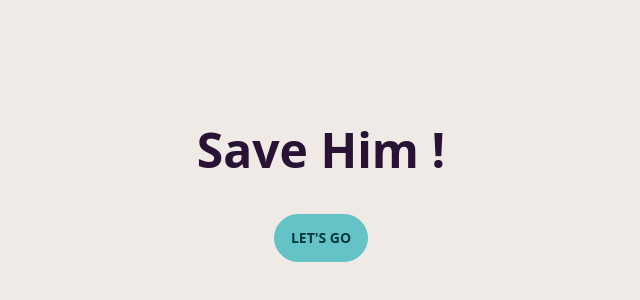
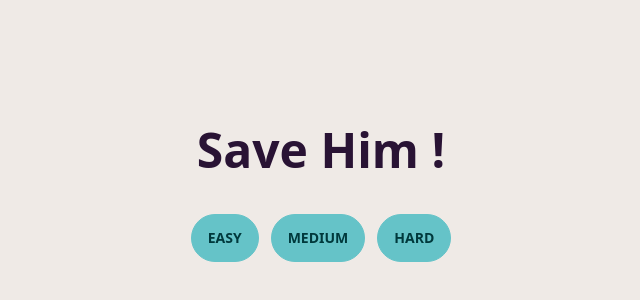
Before and after one commit to blurp748/saveHim, a Vue app: page / in a window 1280 px wide. Shown: the part 226-526 px from the top of the page, without its empty margins (319-959 px from the left). Built offline with nearby package versions, Linux system fonts and the light colour scheme.

Commit message:
[ + ] Improvements - Adding difficulties

```diff
--- a/src/router/index.ts
+++ b/src/router/index.ts
@@ -11,7 +11,7 @@ const router = createRouter({
       component: HomeView,
     },
     {
-      path: "/game",
+      path: "/game/:difficulty",
       name: "game",
       component: GameView,
     },
--- a/src/views/GameView.vue
+++ b/src/views/GameView.vue
@@ -49,23 +49,108 @@
 </template>
 
 <script setup lang="ts">
+
+// ----------------------------------------
+// 					Imports
+// ----------------------------------------
+
 import { ref } from 'vue';
 import randomWords from 'random-words';
-import { useRouter } from 'vue-router';
+import { useRouter, useRoute } from 'vue-router';
+
+// ----------------------------------------
+// 				Data variables
+// ----------------------------------------
 
 const router = useRouter();
+const route = useRoute();
 
-let wordGeneration = randomWords(1);
-let word = wordGeneration[0];
+const difficulty = route.params.difficulty;
+
 let alphabetRef = ref(['a','b','c','d','e','f','g','h','i','j','k','l','m','n','o','p','q','r','s','t','u','v','w','x','y','z']);
 let answerLetters: string[] = [];
 let findLettersRef = ref<Array<string>>([]);
 let errorRef = ref(0);
+let wordGeneration = randomWords(1);
+let minLength = 4;
+
+// ----------------------------------------
+// 					Logic
+// ----------------------------------------
+
+switch(difficulty){
+    case 'medium':
+        minLength = 6;
+        break;
+    case 'hard':
+        minLength = 8;
+        break;
+    default:
+        break;
+}
+
+while(wordGeneration[0].length < minLength){
+    wordGeneration = randomWords(1);
+}
+
+let word = wordGeneration[0];
 
 for (let index = 0; index < word.length; index++) {
     answerLetters.push(word[index]);
     findLettersRef.value.push("_");
 }
+
+// Number of clues
+minLength = 3;
+
+switch(difficulty){
+    case 'medium':
+        minLength = 2;
+        break;
+    case 'hard':
+        minLength = 1;
+        break;
+    default:
+        break;
+}
+
+// Setting up clues
+for (let index = 0; index < minLength; index++) {
+
+    let random = getRandomInt(word.length);
+
+    while(findLettersRef.value[random] != '_'){
+        random = getRandomInt(word.length);
+    }
+
+    let clueLetter = word.charAt(random);
+
+    for (let index2 = 0; index2 < word.length; index2++) {
+        if(word[index2] == clueLetter){
+            findLettersRef.value[index2] = word[index2];
+        }
+    }
+
+    for(let index2 in alphabetRef.value){
+        if(alphabetRef.value[index2] == clueLetter){
+            alphabetRef.value[index2] = ' ';
+        }
+        break;
+    }
+}
+
+// Verify is clues doesn't give the complete word
+let isAlreadyCompleted = true;
+for(const ind in findLettersRef.value){
+    if(findLettersRef.value[ind] == '_'){
+        isAlreadyCompleted = false;
+    }
+}
+if(isAlreadyCompleted) retry();
+
+// ----------------------------------------
+// 				  Functions
+// ----------------------------------------
 
 function verifyLetter(letter: string, pos: number) {
     if(alphabetRef.value[pos] != ' '){
@@ -90,5 +175,9 @@ function menu(){
     router.push("/");
 }
 
+function getRandomInt(max: number) {
+  return Math.floor(Math.random() * max);
+}
+
 
 </script>
--- a/src/views/HomeView.vue
+++ b/src/views/HomeView.vue
@@ -3,8 +3,14 @@
         <div class="hero-content text-center">
                 <div class="max-w-md">
                     <h1 class="text-5xl font-bold m-10">Save Him !</h1>
-                    <button @click="game()" class="btn btn-primary">
-                        Let's go
+                    <button @click="game('easy')" class="btn btn-primary mr-3">
+                        Easy
+                    </button>
+                    <button @click="game('medium')" class="btn btn-primary">
+                        Medium
+                    </button>
+                    <button @click="game('hard')" class="btn btn-primary ml-3">
+                        Hard
                     </button>
                 </div>
         </div>
@@ -16,8 +22,8 @@ import { useRouter } from 'vue-router';
 
 const router = useRouter();
 
-function game(){
-    router.push("/game");
+function game(difficulty: string){
+    router.push('/game/' + difficulty);
 }
 
 </script>
```
